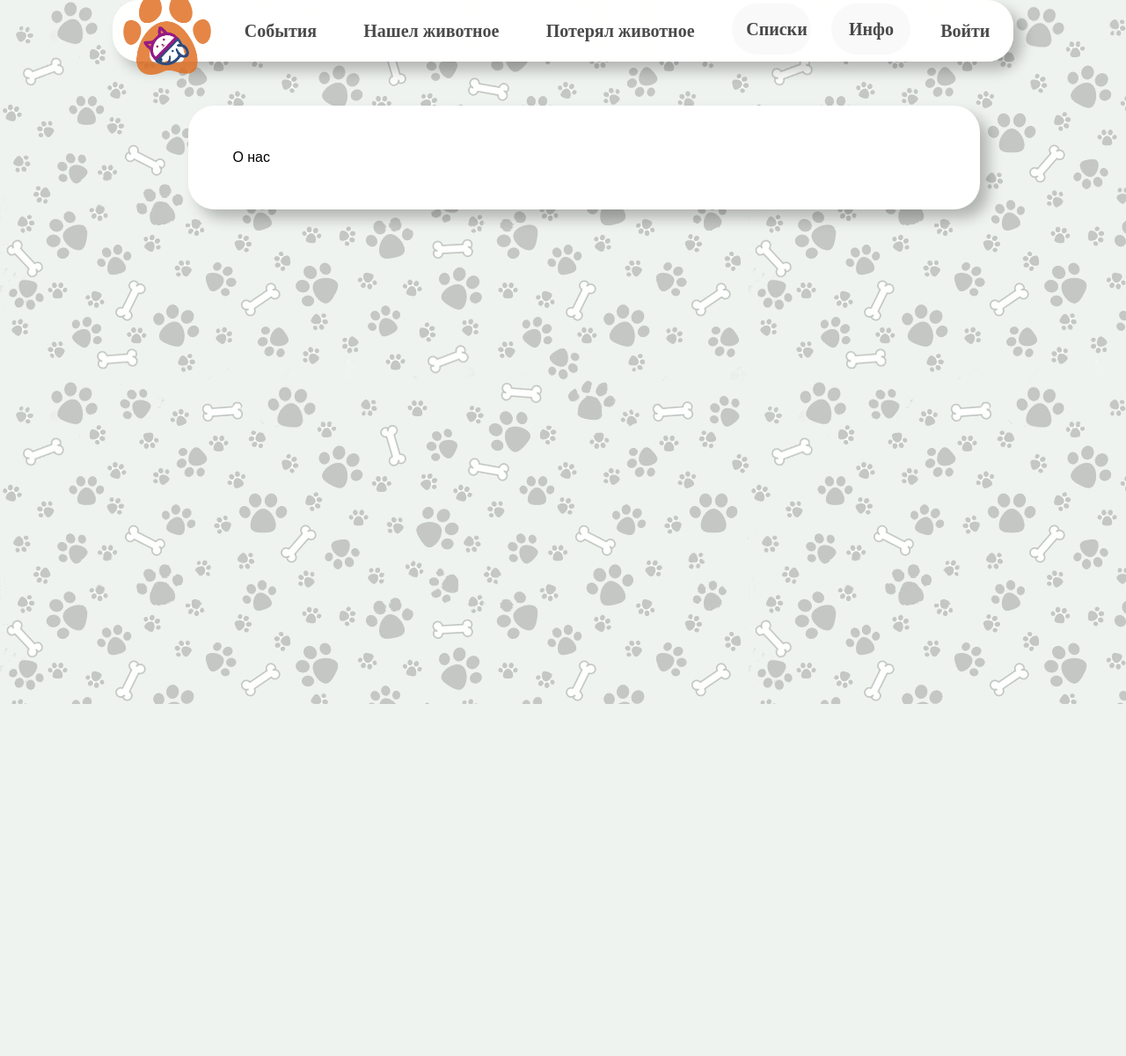
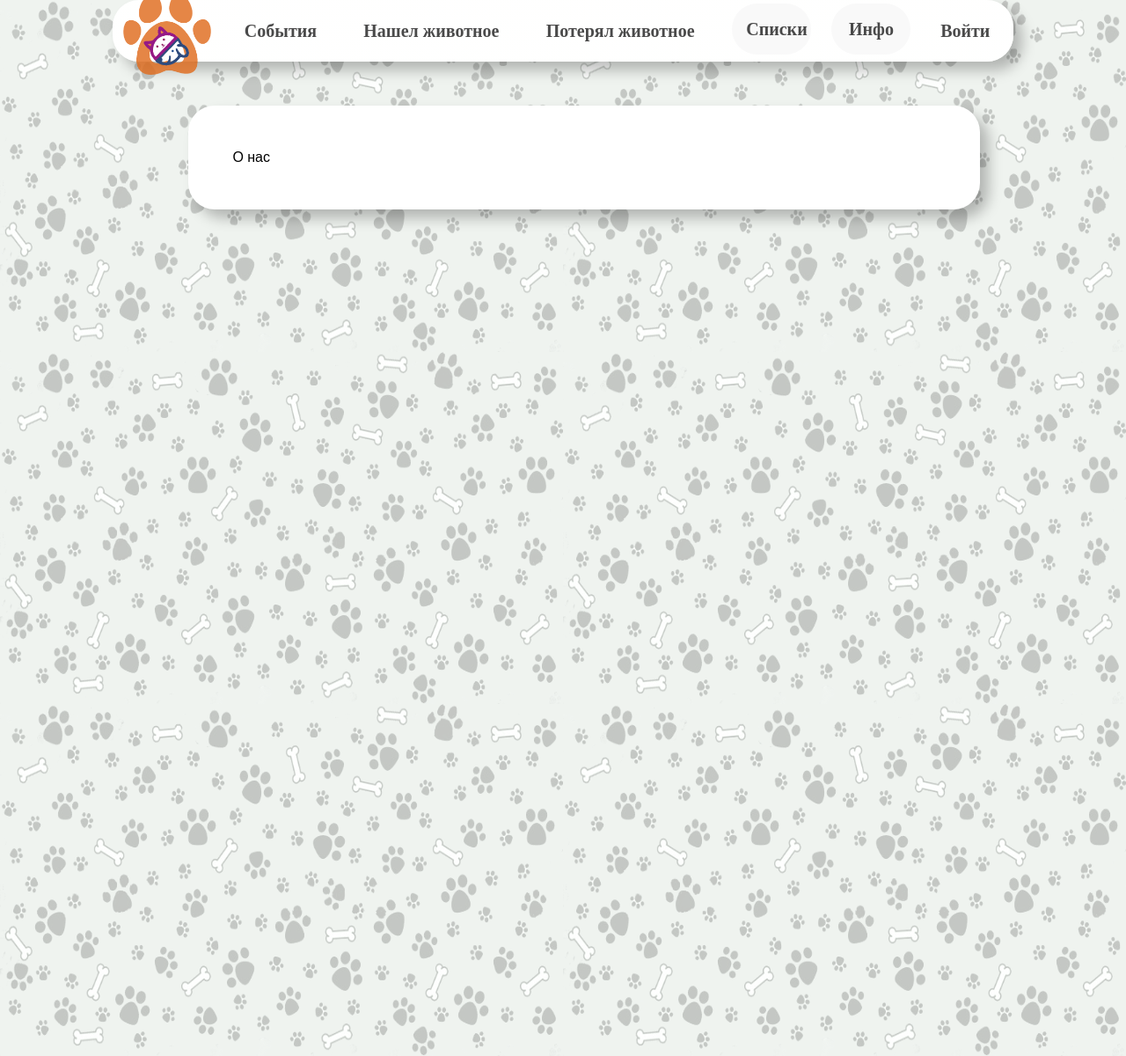
Before and after one commit to Ga3B/OrenHackaProject, a Django app: page /about/ in a window 1280 px wide. Shown: the whole page at 88% size. Before the commit the page ends 800 px from the top, so only its background shows below. Run offline with Django 3.2, Linux system fonts and the light colour scheme; parts of the project's set-up code (start-up, migrations or seed data) failed here and were passed over.

Commit message:
background

```diff
--- a/catodog/catodog/templates/base.html
+++ b/catodog/catodog/templates/base.html
@@ -134,7 +134,8 @@
 {% block content %}
 Thete is no any content
 {% endblock %}
+</div>
+<!--    <script src="scripts.js"></script>-->
 
-<!--    <script src="scripts.js"></script>-->
 </body>
 </html>
--- a/catodog/static/css/style.css
+++ b/catodog/static/css/style.css
@@ -54,11 +54,12 @@ body,html{
 }
 .backgroundview
 {
-position: absolute;
+position:absolute;
 z-index: -5;
 width: 100%;
-height: 100%;
+height: 150%;
 background: url(../img/rogaikopita.png),rgba(60, 111, 62, 0.31);
+background-repeat: round;
 opacity: 25%;
 background-blend-mode: luminosity, normal;
 scale mode: Tile;
```
